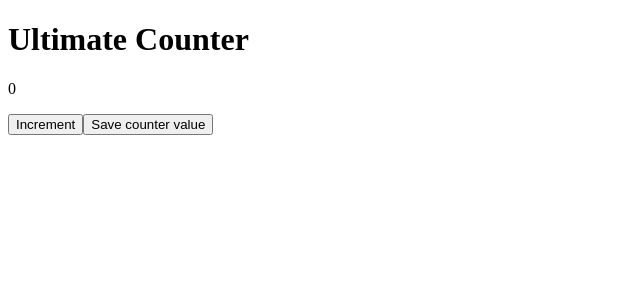
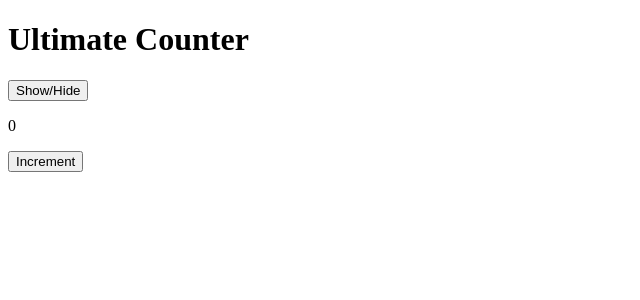
Before and after one commit to Maamun/ultCoReact, a React (Create React App) app in the folder ult-react-co/: page / in a window 1280 px wide. Shown: the top 300 px of the page, without its empty margins (0-640 px from the left). Built offline with nearby package versions, Linux system fonts and the light colour scheme.

Commit message:
Cleaning up with empty dependency array

```diff
--- a/ult-react-co/src/App.js
+++ b/ult-react-co/src/App.js
@@ -1,9 +1,20 @@
-import React from "react";
+import React, { useState } from "react";
 import Counter from "./Counter";
-const App = () => (
-  <>
-    <Counter />
-  </>
-);
+
+const App = () => {
+  const [show, setShow] = useState(true);
+  const onClickHandler = () => {
+    setShow(s => !s);
+  };
+  return (
+    <>
+      <h1>Ultimate Counter</h1>
+      <button type="button" onClick={onClickHandler} aria-pressed={!show}>
+        Show/Hide
+      </button>
+      {show && <Counter />}
+    </>
+  );
+};
 
 export default App;
--- a/ult-react-co/src/Counter.js
+++ b/ult-react-co/src/Counter.js
@@ -1,40 +1,42 @@
 import React, { Fragment, useState, useEffect } from "react";
-
+const subscibe = () => {
+  console.log("subscribed");
+};
+const unsubscibe = () => {
+  console.log("Unsubscribe");
+};
 const Counter = () => {
   const [counter, setCounter] = useState(0);
+
   useEffect(() => {
     document.title = `Counter set to ${counter}`;
-    console.log("Title was set");
   }, [counter]);
+
   useEffect(() => {
-    const savedCounterValue = localStorage.getItem("ultimateCounter");
-    if (savedCounterValue != null) {
-      setCounter(parseInt(savedCounterValue), 10);
-    }
+    subscibe();
+    return () => {
+      unsubscibe();
+    };
   }, []);
+
   const onCountClickHandler = () => {
     setCounter(c => c + 1);
   };
-  const onSaveClickHandler = () => {
-    localStorage.setItem("ultimateCounter", counter);
-  };
-  console.log("Main render return");
 
   return (
     <Fragment>
-      <h1>Ultimate Counter</h1>
       <p>{counter}</p>
       <button type="button" onClick={onCountClickHandler}>
         Increment
       </button>
-      <button type="button" onClick={onSaveClickHandler}>
-        Save counter value
-      </button>
     </Fragment>
   );
 };
-/* - If we provide an empty dependency array to useEffect hook, in effect we instruct react to only execute this hook once when the component is first mounted.
-- Anything that we declare inside the useEffect function does not have to be part of the dependency array, only variables declared outside of the useEffect hook but still inside of our component function needs to be part of the dependecy array.
-- The rendering happened before the useeffect ran, in real world applications, we can write code to defer the rendeing of the view until these effects have ran, however we need to pick which view that is and perhaps to display a message to say that something is loading. react will run the useEffect asynchronously after the view has been rendered.*/
+/* - Why didn't we have to put the subscribe function inside the dependency array? the reason for that it was declared outisde the render scope of the Counter component, it is not part of the component function and therefor we can treat it as a true constant and does not have to be part of the dependency array, this is something we have to keep in mind, if we have side effects that doesn't use anything inside of our components, it is often a good idea to move it outside of the component. Usually this leads to code that is easier to reason about and also when we create a useEffect functions we do not have to add it to the dependency arrays.
+- so if we know a function as constant and it does not use anything defined inside of our component, it propably doesn't belong inside our component in the first place.
+
+- useEffect comes with a clean up function that we can use to clean up effects.
+ - When it is a useEffect with an empty dependency array, the effect code will be run when the component just mounted, it will never run again because there is nothing in the dependency array that can change, so once the component is unmounted, the clean up function will be called for the first time.
+  - The clean up function will be triggered only once when the component is unmounted.*/
 
 export default Counter;
```
